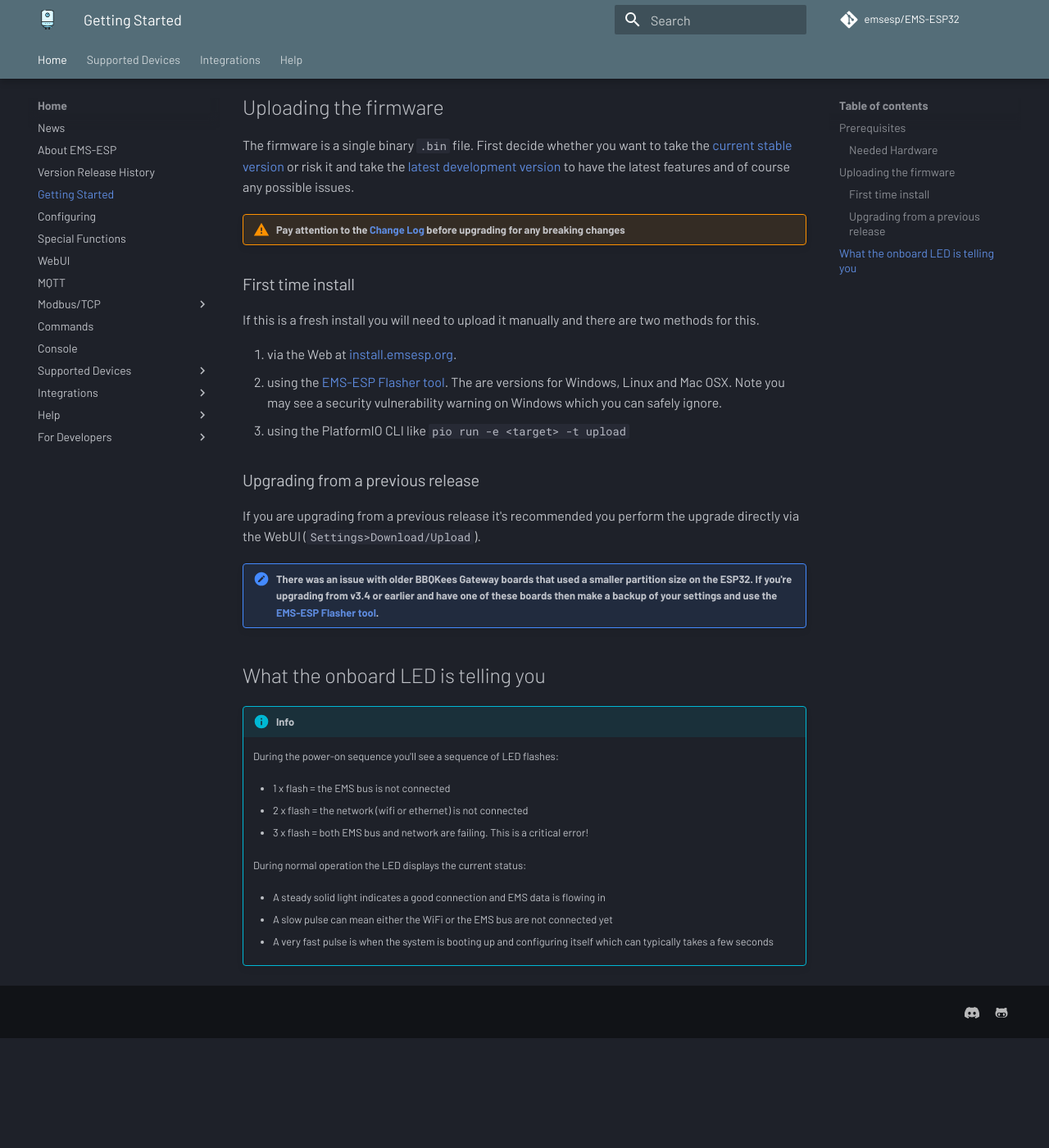
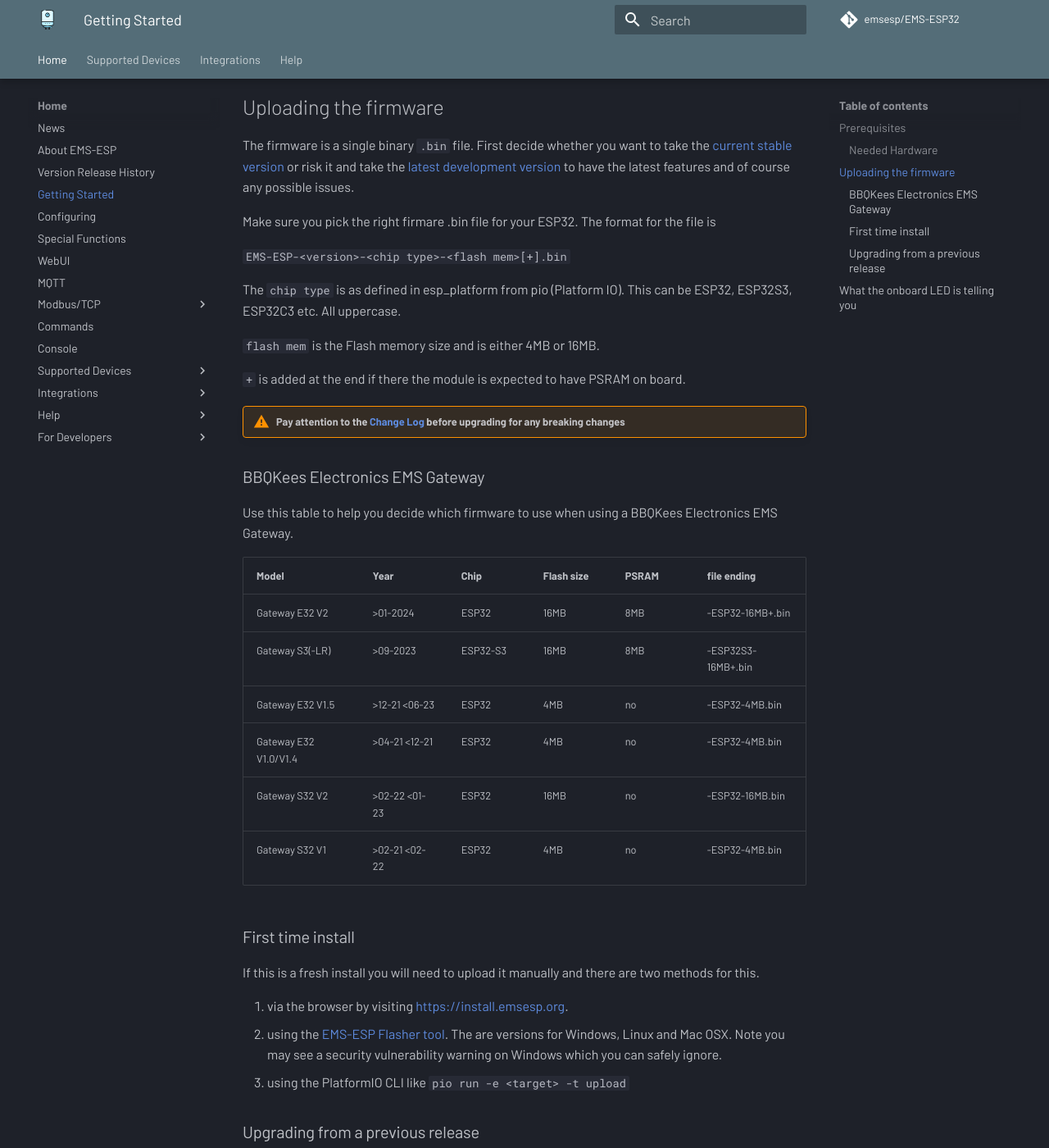
Before and after one commit to emsesp/docs, an MkDocs documentation site: the page built from docs/Getting-Started.md, in a window 1280 px wide and 1400 px high, scrolled down 748 px. Shown: the whole window at 82% size. Built offline with MkDocs 1.6.1 and Material for MkDocs 9.7.7, drawn with Linux system fonts in a browser that asks for light colours; comment, search, counter and statistics services are not loaded; before the commit the page ends 2014 px from its top, so only the background shows below that.

Commit message:
added BBQKees table

```diff
--- a/docs/Getting-Started.md
+++ b/docs/Getting-Started.md
@@ -19,13 +19,36 @@
 
 The firmware is a single binary `.bin` file. First decide whether you want to take the [current stable version](https://github.com/emsesp/EMS-ESP32/releases/latest) or risk it and take the [latest development version](https://github.com/emsesp/EMS-ESP32/releases/tag/latest) to have the latest features and of course any possible issues.
 
+Make sure you pick the right firmare .bin file for your ESP32. The format for the file is
+
+`EMS-ESP-<version>-<chip type>-<flash mem>[+].bin`
+
+The `chip type` is as defined in esp_platform from pio (Platform IO). This can be ESP32, ESP32S3, ESP32C3 etc. All uppercase.
+
+`flash mem` is the Flash memory size and is either 4MB or 16MB.
+
+`+` is added at the end if there the module is expected to have PSRAM on board.
+
 !!! warning "Pay attention to the [Change Log](Version-Release-History) before upgrading for any breaking changes"
+
+### BBQKees Electronics EMS Gateway
+
+Use this table to help you decide which firmware to use when using a BBQKees Electronics EMS Gateway.
+
+| Model                 | Year          | Chip     | Flash size | PSRAM | file ending        |
+| --------------------- | ------------- | -------- | ---------- | ----- | ------------------ |
+| Gateway E32 V2        | >01-2024      | ESP32    | 16MB       | 8MB   | -ESP32-16MB+.bin   |
+| Gateway S3(-LR)       | >09-2023      | ESP32-S3 | 16MB       | 8MB   | -ESP32S3-16MB+.bin |
+| Gateway E32 V1.5      | >12-21 <06-23 | ESP32    | 4MB        | no    | -ESP32-4MB.bin     |
+| Gateway E32 V1.0/V1.4 | >04-21 <12-21 | ESP32    | 4MB        | no    | -ESP32-4MB.bin     |
+| Gateway S32 V2        | >02-22 <01-23 | ESP32    | 16MB       | no    | -ESP32-16MB.bin    |
+| Gateway S32 V1        | >02-21 <02-22 | ESP32    | 4MB        | no    | -ESP32-4MB.bin     |
 
 ### First time install
 
 If this is a fresh install you will need to upload it manually and there are two methods for this.
 
-1. via the Web at [install.emsesp.org](http://install.emsesp.org).
+1. via the browser by visiting [https://install.emsesp.org](https://install.emsesp.org).
 1. using the [EMS-ESP Flasher tool](https://github.com/emsesp/EMS-ESP-Flasher/releases). The are versions for Windows, Linux and Mac OSX. Note you may see a security vulnerability warning on Windows which you can safely ignore.
 1. using the PlatformIO CLI like `pio run -e <target> -t upload`
 
```
Also changed, not shown: docs/index.md (+12 -19 lines).
